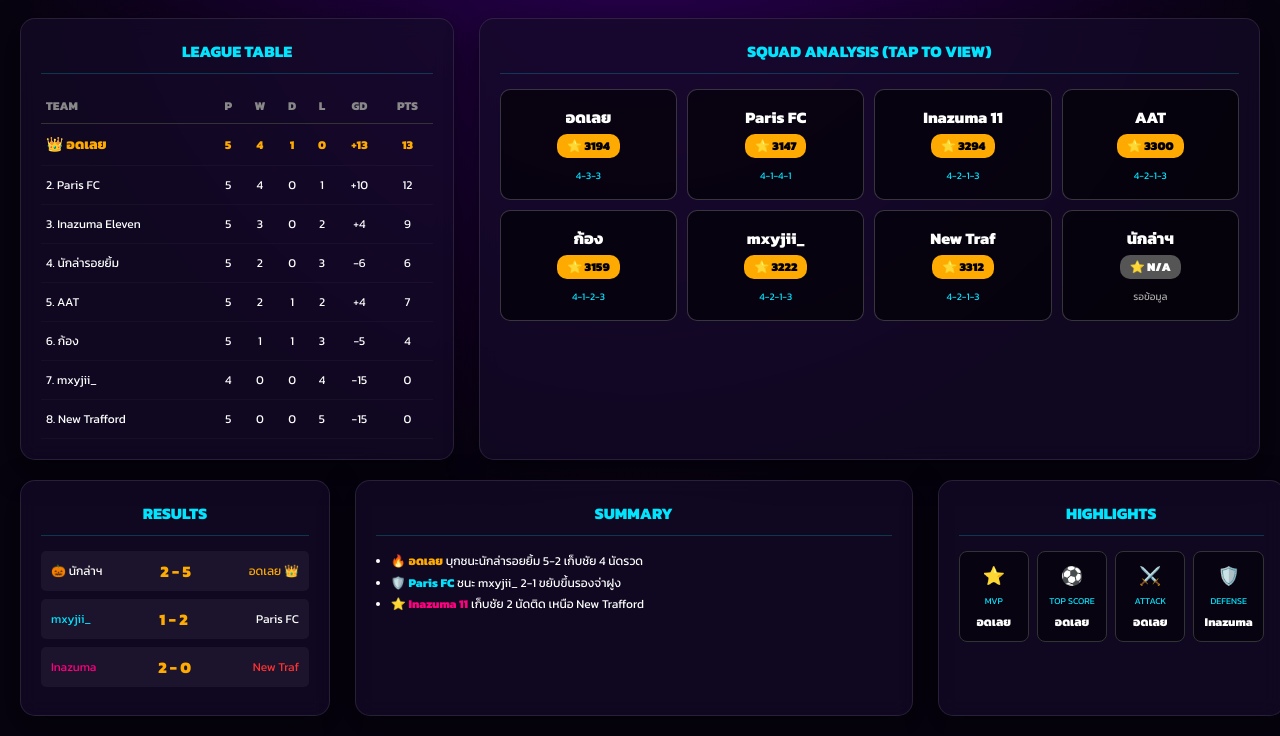
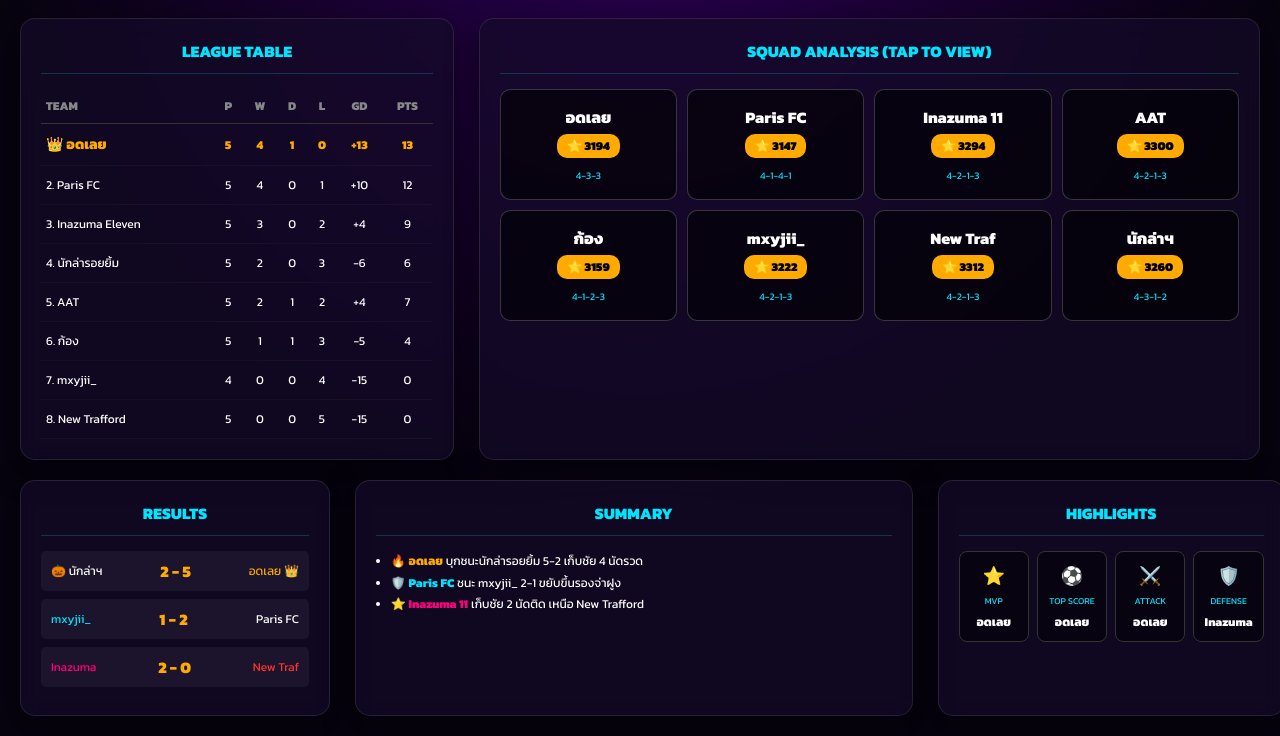
Before and after one commit to t4fh29cydb-gif/Pes2, a plain HTML site: page index.html in a window 1280 px wide. Shown: the part 142-878 px from the top of the page. Drawn offline with Linux system fonts and the light colour scheme.

Commit message:
Update team-card for 'นักล่าฯ' with new details

```diff
--- a/index.html
+++ b/index.html
@@ -146,8 +146,8 @@
                     <h3>New Traf</h3><div class="power-badge">⭐ 3312</div><br><span class="style-txt">4-2-1-3</span>
                 </div>
 
-                <div class="team-card" onclick="openModal('นักล่าฯ', '3260', '4-3-1-2', 'โต้กลับด้วยบอลยาว', 'IMG_7875.png', '', 'สวนกลับอย่างรวดเร็มด้วยกองหน้าที่มีความเร็วถึง 2 ตัว ')">
-                    <h3>นักล่าฯ</h3><div class="power-badge" style="background:#555; color:#fff;">⭐ N/A</div><br><span class="style-txt" style="color:#aaa;">รอข้อมูล</span>
+                <div class="team-card" onclick="openModal('นักล่าฯ', '3260', '4-3-1-2', 'โต้กลับด้วยบอลยาว', 'IMG_7875.png', 'สวนกลับอย่างรวดเร็มด้วยกองหน้าที่มีความเร็วถึง 2 ตัว ')">
+                    <h3>นักล่าฯ</h3><div class="power-badge">⭐ 3260</div><br><span class="style-txt">4-3-1-2</span>
                 </div>
 
             </div>
```
